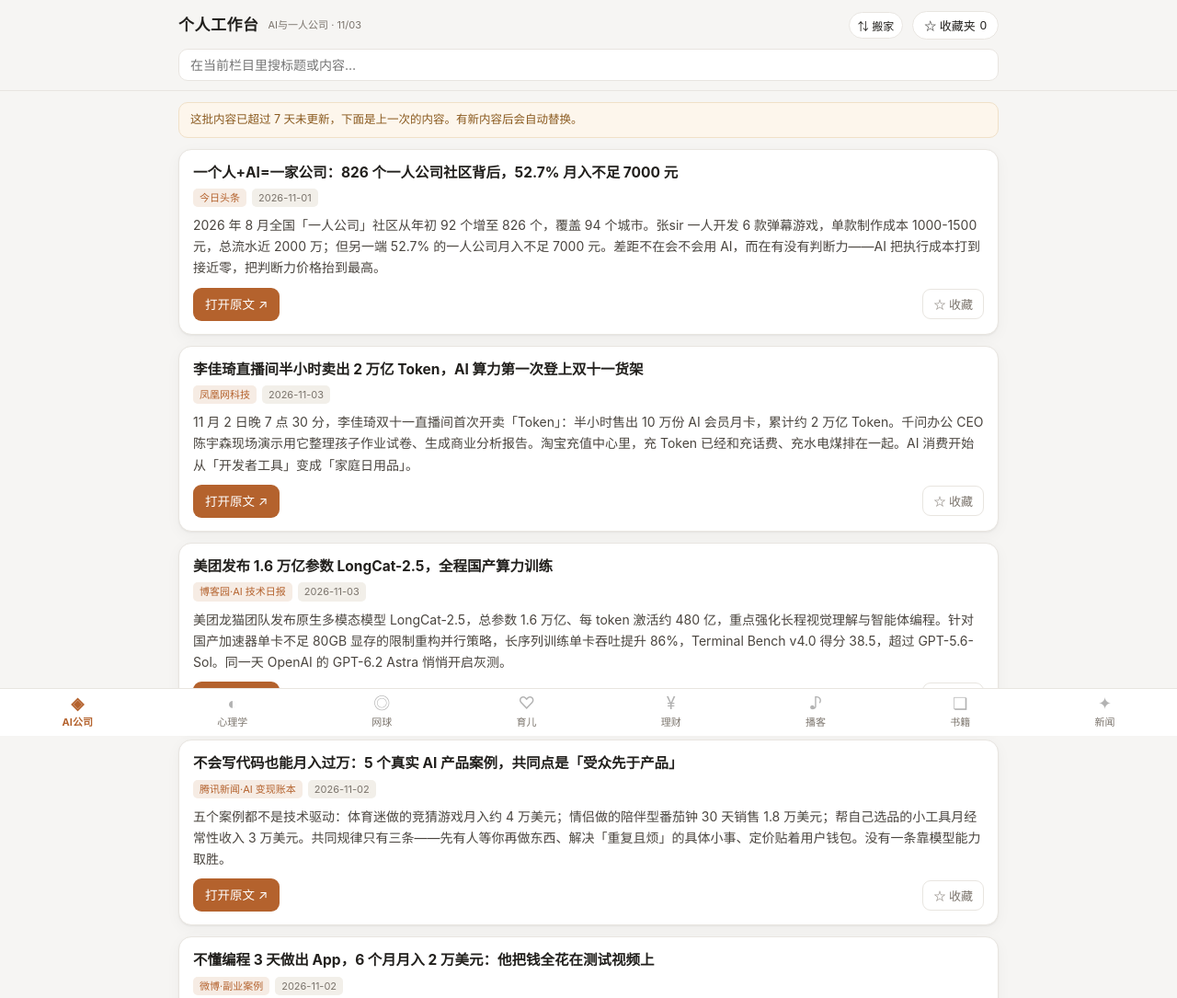
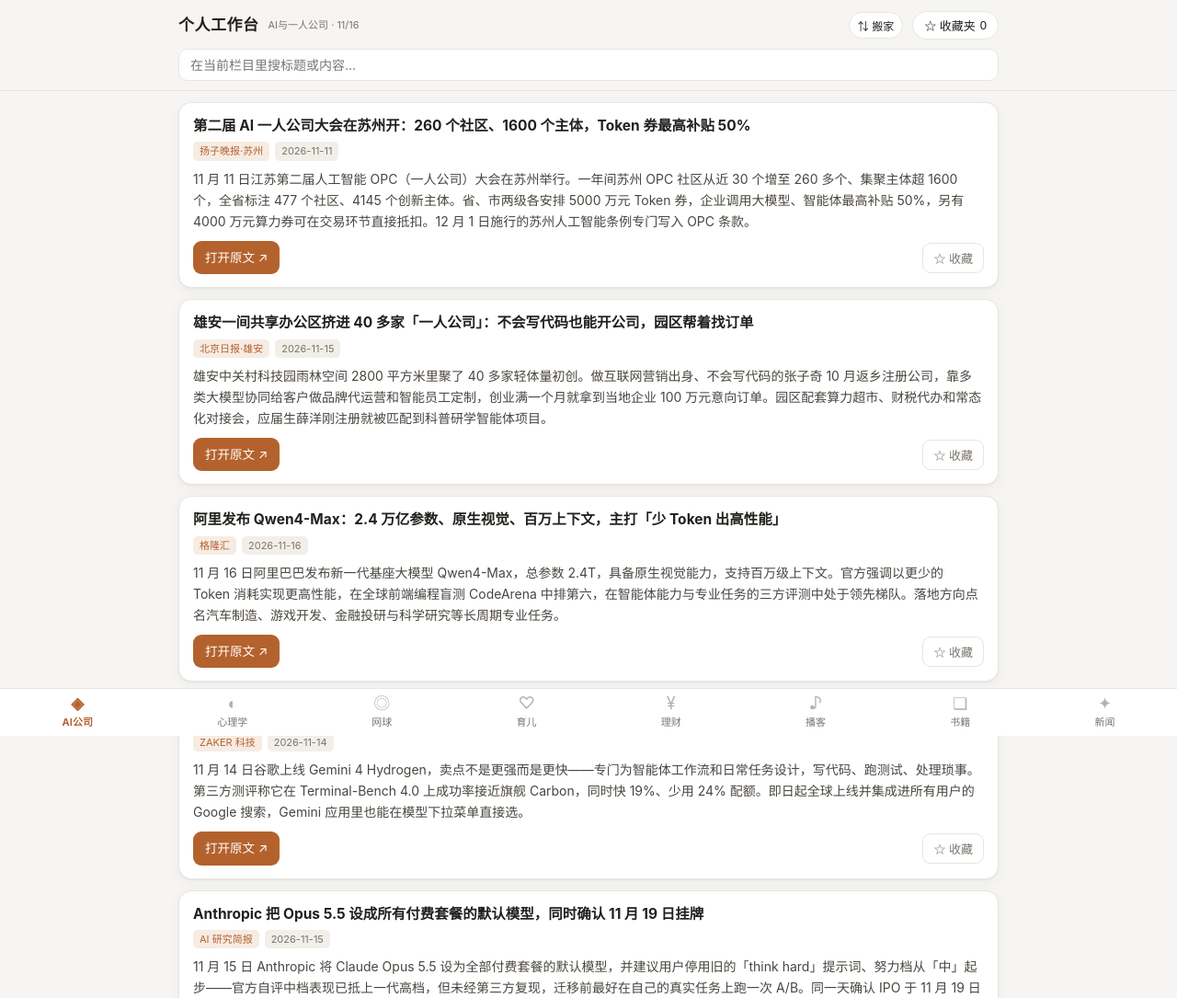
Before and after one commit to yuxi-card/yuxi-card.github.io, a plain HTML site: page index.html in a window 1280 px wide. Shown: the top 1085 px of the page at 92% size. Drawn offline with Linux system fonts and the light colour scheme.

Commit message:
更新 index.html

```diff
--- a/index.html
+++ b/index.html
@@ -300,74 +300,57 @@ footer{text-align:center;color:var(--sub);font-size:11.5px;padding:22px 0 8px}
    数据区：以后要加自动抓取，只替换 / 追加这个 DATA 对象即可
    ============================================================ */
 const DATA = {
-  buildDate: "2026-11-03",
-  lastFetch: "2026-11-03",
+  buildDate: "2026-11-16",
+  lastFetch: "2026-11-16",
 
   /* ---------- 1. AI 与一人公司（保留 7 天） ---------- */
   ai: [
-    {id:"ai-01",date:"2026-11-01",source:"今日头条",
-     title:"一个人+AI=一家公司：826 个一人公司社区背后，52.7% 月入不足 7000 元",
-     summary:"2026 年 8 月全国「一人公司」社区从年初 92 个增至 826 个，覆盖 94 个城市。张sir 一人开发 6 款弹幕游戏，单款制作成本 1000-1500 元，总流水近 2000 万；但另一端 52.7% 的一人公司月入不足 7000 元。差距不在会不会用 AI，而在有没有判断力——AI 把执行成本打到接近零，把判断力价格抬到最高。",
-     url:"https://www.toutiao.com/article/7702986249740632610"},
-    {id:"ai-02",date:"2026-11-03",source:"凤凰网科技",
-     title:"李佳琦直播间半小时卖出 2 万亿 Token，AI 算力第一次登上双十一货架",
-     summary:"11 月 2 日晚 7 点 30 分，李佳琦双十一直播间首次开卖「Token」：半小时售出 10 万份 AI 会员月卡，累计约 2 万亿 Token。千问办公 CEO 陈宇森现场演示用它整理孩子作业试卷、生成商业分析报告。淘宝充值中心里，充 Token 已经和充话费、充水电煤排在一起。AI 消费开始从「开发者工具」变成「家庭日用品」。",
-     url:"https://tech.ifeng.com/c/8xj7jf0n9eh"},
-    {id:"ai-03",date:"2026-11-03",source:"博客园·AI 技术日报",
-     title:"美团发布 1.6 万亿参数 LongCat-2.5，全程国产算力训练",
-     summary:"美团龙猫团队发布原生多模态模型 LongCat-2.5，总参数 1.6 万亿、每 token 激活约 480 亿，重点强化长程视觉理解与智能体编程。针对国产加速器单卡不足 80GB 显存的限制重构并行策略，长序列训练单卡吞吐提升 86%，Terminal Bench v4.0 得分 38.5，超过 GPT-5.6-Sol。同一天 OpenAI 的 GPT-6.2 Astra 悄悄开启灰测。",
-     url:"https://www.cnblogs.com/itech/p/23530525"},
-    {id:"ai-04",date:"2026-11-02",source:"腾讯新闻·AI 变现账本",
-     title:"不会写代码也能月入过万：5 个真实 AI 产品案例，共同点是「受众先于产品」",
-     summary:"五个案例都不是技术驱动：体育迷做的竞猜游戏月入约 4 万美元；情侣做的陪伴型番茄钟 30 天销售 1.8 万美元；帮自己选品的小工具月经常性收入 3 万美元。共同规律只有三条——先有人等你再做东西、解决「重复且烦」的具体小事、定价贴着用户钱包。没有一条靠模型能力取胜。",
-     url:"https://h5detail.yiyouliao.com/rivers/newsfeed/1536235174142947329/ID2BP1QE7E9HJ3X.html"},
-    {id:"ai-05",date:"2026-11-02",source:"微博·副业案例",
-     title:"不懂编程 3 天做出 App，6 个月月入 2 万美元：他把钱全花在测试视频上",
-     summary:"功能极简——锁住手机直到你祷告完才解锁。用 Cursor 和 ChatGPT 三天做完，但真正的功夫在推广：一开始每天发 40 条视频、在 12 个账号上测试格式，发现「女生看手机录反应」最有效，其中一条让他每天 1 万次观看，首月收入 1000 美元。之后靠投广告放大，12 月收入 2 万美元、广告花 9000 美元。他说自己已经 3 个月没碰过代码。",
-     url:"https://m.weibo.cn/status/5259026336318992"},
-    {id:"ai-06",date:"2026-11-03",source:"AI 日报",
-     title:"Anthropic 三季度营收同比增 1127%，招股书首次警示「递归自我改进」风险",
-     summary:"Anthropic 在修订版招股文件中披露，第三季度营收近 170 亿美元，前三季度累计 332.4 亿美元、同比增长约 1200%，但当季净亏损 233 亿美元。值得注意的不是数字，是招股书细则里那句话：公司正逼近研发具备递归自我改进能力的 AI 模型边缘。能力增长与治理收紧正在同步发生。",
-     url:"https://ai225.com/ai-daily"},
-    {id:"ai-07",date:"2026-11-03",source:"凤凰网科技",
-     title:"DeepSeek 上线「创造模式」：一句话，5 分半钟做出一个能用的插件",
-     summary:"11 月 3 日 DeepSeek 为其开源智能体平台 Harness 推出 Creator Mode：用自然语言描述需求，智能体现场编写、安装并运行插件。官方演示中，一句单行请求约 5 分 24 秒做出一个浮动番茄钟插件。同批公开的 7 组提示词覆盖 3D 地标展厅、Transformer 三维可视化、海报设计工作台、视频编辑工作台。官方也提醒：部分案例经过多轮对话微调，单条提示词不一定能复现视频效果。",
-     url:"https://i.ifeng.com/c/8xk4PQk0VoF"}
+    {id:"ai-11",date:"2026-11-11",source:"扬子晚报·苏州",
+     title:"第二届 AI 一人公司大会在苏州开：260 个社区、1600 个主体，Token 券最高补贴 50%",
+     summary:"11 月 11 日江苏第二届人工智能 OPC（一人公司）大会在苏州举行。一年间苏州 OPC 社区从近 30 个增至 260 多个、集聚主体超 1600 个，全省标注 477 个社区、4145 个创新主体。省、市两级各安排 5000 万元 Token 券，企业调用大模型、智能体最高补贴 50%，另有 4000 万元算力券可在交易环节直接抵扣。12 月 1 日施行的苏州人工智能条例专门写入 OPC 条款。",
+     url:"https://www.sohu.com/a/1100250844_121448078"},
+    {id:"ai-12",date:"2026-11-15",source:"北京日报·雄安",
+     title:"雄安一间共享办公区挤进 40 多家「一人公司」：不会写代码也能开公司，园区帮着找订单",
+     summary:"雄安中关村科技园雨林空间 2800 平方米里聚了 40 多家轻体量初创。做互联网营销出身、不会写代码的张子奇 10 月返乡注册公司，靠多类大模型协同给客户做品牌代运营和智能员工定制，创业满一个月就拿到当地企业 100 万元意向订单。园区配套算力超市、财税代办和常态化对接会，应届生薛洋刚注册就被匹配到科普研学智能体项目。",
+     url:"https://k.sina.com.cn/article_1893892941_70e2834d0200251iq.html"},
+    {id:"ai-13",date:"2026-11-16",source:"格隆汇",
+     title:"阿里发布 Qwen4-Max：2.4 万亿参数、原生视觉、百万上下文，主打「少 Token 出高性能」",
+     summary:"11 月 16 日阿里巴巴发布新一代基座大模型 Qwen4-Max，总参数 2.4T，具备原生视觉能力，支持百万级上下文。官方强调以更少的 Token 消耗实现更高性能，在全球前端编程盲测 CodeArena 中排第六，在智能体能力与专业任务的三方评测中处于领先梯队。落地方向点名汽车制造、游戏开发、金融投研与科学研究等长周期专业任务。",
+     url:"https://cj.sina.com.cn/articles/view/5115326071/130e5ae77020034m74"},
+    {id:"ai-14",date:"2026-11-14",source:"ZAKER 科技",
+     title:"谷歌发布 Gemini 4 Hydrogen：比自家旗舰快 19%、省 24% 配额，直接塞进搜索框",
+     summary:"11 月 14 日谷歌上线 Gemini 4 Hydrogen，卖点不是更强而是更快——专门为智能体工作流和日常任务设计，写代码、跑测试、处理琐事。第三方测评称它在 Terminal-Bench 4.0 上成功率接近旗舰 Carbon，同时快 19%、少用 24% 配额。即日起全球上线并集成进所有用户的 Google 搜索，Gemini 应用里也能在模型下拉菜单直接选。",
+     url:"https://www.163.com/dy/article/LBMLHLLV0550A7YJ.html"},
+    {id:"ai-15",date:"2026-11-15",source:"AI 研究简报",
+     title:"Anthropic 把 Opus 5.5 设成所有付费套餐的默认模型，同时确认 11 月 19 日挂牌",
+     summary:"11 月 15 日 Anthropic 将 Claude Opus 5.5 设为全部付费套餐的默认模型，并建议用户停用旧的「think hard」提示词、努力档从「中」起步——官方自评中档表现已抵上一代高档，但未经第三方复现，迁移前最好在自己的真实任务上跑一次 A/B。同一天确认 IPO 于 11 月 19 日挂牌，定价区间 70-78 美元/股，估值最高约 1.4 万亿美元。",
+     url:"https://blog.csdn.net/debug_fan/article/details/170816344"},
+    {id:"ai-16",date:"2026-11-16",source:"知识星球日报",
+     title:"900MB 就能在普通手机上跑：端侧模型跨过硬件线，AI 从「调用」变成「常驻」",
+     summary:"11 月 15 日 Liquid AI 发布端侧推理模型 LFM2.5-1.2B Thinking，约 900MB 内存即可在普通手机运行，机制是先构建推理链再输出答案，数据全程不出设备。同批消息里另一条更值得记：Gemini 4 Carbon 在 MathArena 上以 85.4% 超过对手，但高推理档单任务平均成本约 15.7 美元、是对手的 15 倍。能力榜首和成本榜首不再是同一个模型。",
+     url:"https://damodev.csdn.net/6afa52e3e5f4ca4eff91a813.html"}
   ],
 
   /* ---------- 8. 每日新闻（保留 3 天） ---------- */
   news: [
-    {id:"nw-01",date:"2026-11-03",source:"工人日报",
-     title:"AI「探店」被点名：探店的价值在「真人、真到店、真体验」",
-     summary:"短视频平台上出现大量由人工智能生成的探店视频，画面生动、文案诱人，但博主实际上并未到店。评论指出探店的锚点是「真人、真到店、真体验」，AI 探店看似走捷径，实则把基于真实的种草异化成虚假生意，行业从业者应守住诚信底线。同期还有 AI 生成的清洁产品广告，用假视频演示污渍溶解，消费者下单后才发现上当。",
-     url:"https://www.workercn.cn/papers/grrb/2026/11/03/5/news-7.html"},
-    {id:"nw-02",date:"2026-10-30",source:"中国经济网",
-     title:"11 月 1 日起儿童用品有了首个全品类强制国标，有刺鼻异味的产品禁止销售",
-     summary:"《儿童用品通用安全要求》11 月 1 日实施，是首个覆盖 14 周岁以下儿童用品的强制性国家标准。对可迁移重金属、增塑剂、甲醛等 7 大类有害物质设限量，带刺鼻异味的儿童用品禁止上市销售；同时升级《玩具安全》4 项强标，水晶泥、捏捏乐等化学管控更精准。买孩子东西时可以先闻一下。",
-     url:"https://www.ce.cn/xwzx/gnsz/gdxw/202610/t20261030_3276369.shtml"},
-    {id:"nw-03",date:"2026-11-01",source:"疾控中心",
-     title:"11 月健康提示：流感与肺炎支原体进入高发期，学龄儿童是重点人群",
-     summary:"疾控部门 11 月通报，流感、肺炎支原体、鼻病毒、人偏肺病毒进入高发期。肺炎支原体重点人群是 5 岁以上学龄儿童和青少年，典型表现是干咳、发热、乏力，且中国分离株对大环内酯类耐药率超过 80%。流感疫苗仍处适宜接种窗口期，接种后 2-4 周产生抗体。孩子出现持续干咳不要自行当感冒处理。",
-     url:"https://www.baiyinqu.gov.cn/xwzx/BMDT/art/2026/art_f61a0ef66f7048f78aad5be1f100dfc8.html"},
-    {id:"nw-04",date:"2026-11-02",source:"腾讯新闻",
-     title:"今年全国力争「生娃基本不花钱」，生育津贴已全面实现直发个人",
-     summary:"国家医保局披露：前 9 个月生育保险基金支出 1010 亿元、惠及 3355 万人次，其中生育津贴支出 781.61 亿元，已全面实现直接发放到个人。目前 31 个省份 322 个统筹地区实施政策范围内住院分娩个人「无自付」，10 月以来上海、沈阳相继升级政策。津贴直发个人意味着不再经过单位中转，对正在休产假的人影响最直接。",
-     url:"https://news.qq.com/rain/a/20261103A02QN800"},
-    {id:"nw-05",date:"2026-11-03",source:"金融时报",
-     title:"税收征管法拟修订：稳慎加强对个人的税收征管；加油站已全面「交易即开票」",
-     summary:"税收征收管理法修订草案 11 月 2 日提请全国人大常委会初次审议，明确稳慎加强对个人的税收征管，规定税务机关经批准可对欠缴税款数额巨大的个人实施强制措施。同时自 11 月 1 日起，全国加油站全面推行「交易即开票」，加油与开票无缝衔接——加油发票以后不用再单独索要，也别想着不开票少付钱。",
-     url:"https://www.toutiao.com/article/7703741154377925155"},
-    {id:"nw-06",date:"2026-11-03",source:"自贡网",
-     title:"2027 年放假安排理出来了：除夕正好是周五，春节连休可到 9 天",
-     summary:"2027 年被不少人称为近年最舒服的年份：除夕恰好是周五，春节连周末可休 9 天；元旦、清明不调休，端午、中秋各休 1 天，劳动节 5 天、国庆 7 天，且国庆当天也是周五，方便拼年假。想安排长线旅行或带孩子出门的，明年是不用挤调的年份。",
-     url:"https://www.zgm.cn/content/6ae92a195e457"}
+    {id:"nw-11",date:"2026-11-16",source:"中国网",
+     title:"今年这些民生新规陆续落地：社保取消户籍限制、公积金覆盖灵活就业、幼儿园收费要进清单",
+     summary:"今年多项民生新规落地：全面取消在就业地参加职工社保的户籍限制，义务教育阶段随迁子女在公办学校就读或享受政府购买学位的比例已达 97%；个体工商户、网约车司机、外卖骑手可自愿缴存公积金，贷款审批时限由 15 日缩至 10 日；城乡居民基础养老金月最低标准再提高 20 元；幼儿园收费实行目录清单管理，未列入清单或未经公示的一律不得收费。",
+     url:"https://news.china.com.cn/2026-11/16/content_118775844.shtml"},
+    {id:"nw-12",date:"2026-11-12",source:"南方日报",
+     title:"广东拟立法：手机和电话手表禁入课堂、义务教育不张榜排名、每天体育活动不少于 2 小时",
+     summary:"《广东省未成年人保护条例》修订草案公开征求意见至 11 月 25 日。新增条款：手机、电话手表等智能终端不得带入校园，确有需求须家长书面申请、进校统一保管；义务教育阶段不得张榜公布考试成绩名次，不得占用节假日寒暑假集体补课；中小学生每天综合体育活动不少于 2 小时，鼓励学校提供平躺午休设施；校内一般不得设小卖部、超市。",
+     url:"https://www.163.com/dy/article/LBHF8P7Q0514CCTO.html"},
+    {id:"nw-13",date:"2026-11-12",source:"首都儿科研究所",
+     title:"儿童呼吸道感染进入高峰期：鼻病毒、流感、副流感、支原体同时在传，医生列了 5 条就医信号",
+     summary:"11 月起儿童呼吸道感染进入高峰期，首都儿童医学中心呼吸科门诊量明显增多。当前流行病原体为鼻病毒、流感病毒、副流感病毒，支原体正在上升，冬季哮喘孩子也进入发病高峰。居家预防三件事：勤洗手、每天开窗通风、去密闭场所戴口罩并分餐。医生提示：发烧超过 2-3 天且 38.5℃ 以上不退、剧烈咳嗽喘息、精神状态差，要尽快就医。",
+     url:"https://dy.163.com/article/LBHRSN0H0514ATIV.html"}
   ],
 
   /* ---------- 2. 心理学系统课（永久保留 · 每周一/三/五/六 各更新一课） ---------- */
-  psyWeek: {from:"2026-11-03", ids:["psy-225","psy-314"]},
-  psyLastAdd: "2026-11-03",
+  psyWeek: {from:"2026-11-16", ids:["psy-315"]},
+  psyLastAdd: "2026-11-16",
   psyRoadmap: [
-            {stage:"ps7", id:"psy-315", title:"心流：把一件事做得停不下来的条件"},
     {stage:"ps4", id:"psy-214", title:"青春期大脑：为什么孩子会突然变得不可理喻"},
     {stage:"ps6", id:"psy-304", title:"CBT 进阶：中间信念与核心信念怎么挖"},
     {stage:"ps6", id:"psy-305", title:"暴露疗法：回避为什么会让恐惧越来越大"},
@@ -378,7 +361,7 @@ const DATA = {
     {stage:"ps5", id:"psy-226", title:"群体与网络：为什么网上比现实更容易极端"}
   ],
   kids: [{n:"老大", y:12, at:"2026-10-24"}, {n:"老二", y:9, at:"2026-10-24"}],
-  parentWeek: {from:"2026-11-03", ids:["pa-204"]},
+  parentWeek: {from:"2026-11-16", ids:[]},
   parentLastAdd: "2026-11-03",
   parentRoadmap: [
         {stage:"第 5 模块 · 青春期：关系的重构", id:"pa-505", title:"择友、网络与价值观：如何不靠监控保持影响"},
@@ -389,7 +372,7 @@ const DATA = {
     {stage:"第 7 模块 · 家风与长期", id:"pa-703", title:"钱与劳动：给孩子建立的第一套经济观"},
     {stage:"第 4 模块 · 6-12 岁：学习与习惯", id:"pa-406", title:"兴趣班怎么选：什么时候该坚持，什么时候该停"}
   ],
-  investWeek: {from:"2026-11-03", ids:["iv-204"]},
+  investWeek: {from:"2026-11-16", ids:[]},
   investLastAdd: "2026-11-03",
   investRoadmap: [
         {stage:"第 4 模块 · 指数基金：普通人的主力武器", id:"iv-405", title:"行业指数与主题基金：为什么新手容易在这里亏钱"},
@@ -604,7 +587,16 @@ const DATA = {
        mistakes:["用「打卡返现」「连续 30 天奖励自己」来养习惯：对没兴趣的事短期有效，对有兴趣的事会亲手把它变成任务","把自律全部归因于意志力：动机的质量（自主、胜任、联结）比意志力强度更能预测一个人能不能长期坚持"],
        todo:"挑一件你最近在逼自己做的事，把理由改写成一句话：「我选择做，因为____」。如果这个空填不出来，说明这件事可能根本不该由你来做。",
        videos:[{t:"18.科学评价斯金纳",u:"https://www.bilibili.com/video/BV1FR4y1k7Vh?p=18",src:"B站·耶鲁心理学导论 动画版",dur:"11 分钟"}],
-       links:[]}
+       links:[]},
+      {
+       id:"psy-315",title:"心流：把一件事做得停不下来的条件",
+       goal:"把「我坚持不下去」从性格问题还原成条件问题——心流不是等来的状态，是一组可以自己搭出来的条件。",
+       points:["米哈里·契克森米哈赖用「心理体验抽样法」研究了十万人：给受试者配呼叫器，每天随机响 8 次，响了就记下此刻在做什么、难度几分、自己的能力几分。他本想回答「人什么时候最幸福」，结论却是完全投入的时刻，而不是放松的时刻","开关只有一条——挑战与技能的比值。挑战远高于能力是焦虑，能力远高于挑战是无聊，两者都低是淡漠，两者都高且大致匹配才是心流。所以心流不是「闲下来就有」，而是「难度刚好够你踮一下脚」","八个可核对的要素：目标明确、反馈即时、能全神贯注、有掌控感、动作与意识合一、忘我、时间感变形、这件事本身值得做。最容易缺的是「即时反馈」——做了半天不知道好坏，注意力很快就散了","神经机制是「自我监控暂时下线」：前额叶一部分功能被抑制，那个一直在旁边评价「你做得怎么样」的声音安静了，于是忘记自己；同时去甲肾上腺素、多巴胺等递质让专注和愉悦一起升高","走神同样有用：注意力向外时关闭、发呆时活跃的「默认模式网络」，干的正是把零散记忆和想法连起来的活。心流负责把一件事做深，走神负责把两件事连起来，两种状态都得留","他对幸福的定义有点反直觉：幸福不是能直接追的目标，而是全情投入某件事之后掉下来的副产品。越想「我要幸福」越抓不到，把难度调对、把反馈接通，它自己就来了"],
+       concepts:[{t:"心理体验抽样法（ESM）",d:"给受试者配呼叫器，每天随机若干时间点提醒填问卷，记录此刻在做什么、难度与能力自评。不依赖事后回忆——人对「我平时开不开心」的回忆偏差极大。"},{t:"挑战-技能平衡",d:"心流的开关。挑战略高于当前能力时进入心流，差距太大变焦虑，能力过剩变无聊。所以同一件事做久了必然腻，得主动往上加难度，否则会从心流滑回无聊。"},{t:"默认模式网络",d:"注意力向外时关闭、发呆走神时活跃的一套脑区，负责把不相关的记忆与想法连接起来，是发散思维和灵感的生理基础。"}],
+       mistakes:["把「刷了两小时手机」当心流：那也是忘记时间，但目标模糊、没有技能增长、没有反馈，是被刺激牵着走的被动注意，做完更空——心流的判据是「结束后更饱满」，不是「过程中没感觉」","以为心流能靠意志力硬扛出来：条件不成立时，再自律也只是在焦虑和无聊之间来回摆。该改的是难度和反馈，不是决心"],
+       todo:"回想最近一次「一抬头两小时过去了」的时刻——打网球、剪视频、看某本书都算。写下它的三个条件：目标是什么、反馈从哪来、当时难度和你能力的比值大概几比几。下次想再进去，就照这三条复制，别等状态自己来。",
+       videos:[{t:"[第14集] 什么激发我们：心理学（动机与内在驱动）",u:"https://www.bilibili.com/video/BV1gJ41157Yh?p=14",src:"B站·耶鲁大学 Paul Bloom",dur:"53 分钟"},{t:"74 幸福是什么（动画速览版）",u:"https://www.bilibili.com/video/BV1FR4y1k7Vh?p=74",src:"B站·动画解说",dur:"3 分钟"}],
+       links:[{t:"中国经济网：疯狂工作真的能给人带来快乐吗（挑战-能力八象限）",u:"http://m.ce.cn/bwzg/201712/26/t20171226_27428464.shtml"},{t:"中科院心理所：心流——让你专注于当下（八项要素）",u:"https://eap.psych.cn/Articles/RootDetails.cfm?GUID=DF756041-C0C4-40FA-AC4C-6A1E3FA5A96A"}]}
      ]},
     {id:"ps8",name:"第 8 模块 · 东方传统 × 心理学",desc:"把前面七模块的西方框架放回中国文化语境里看，重点在「如何结合」而不是「谁更高」。",
      lessons:[
```
